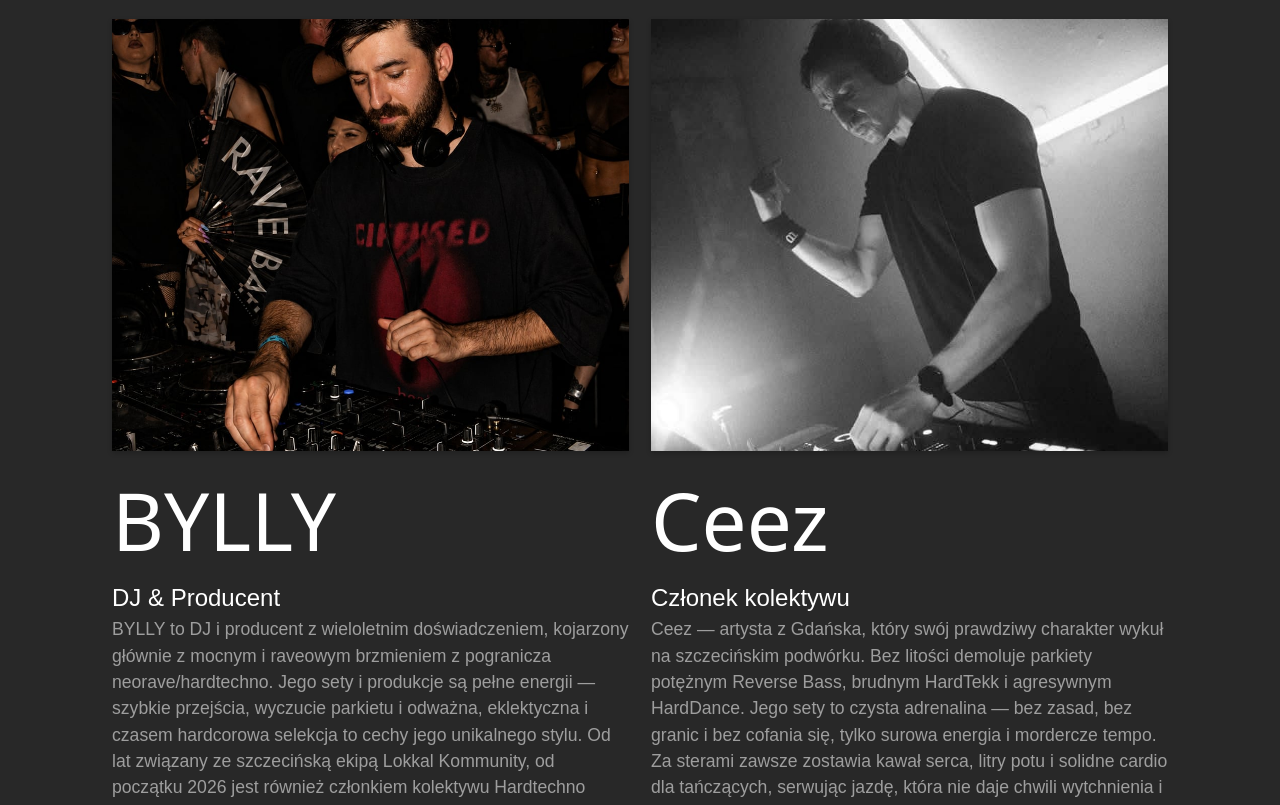
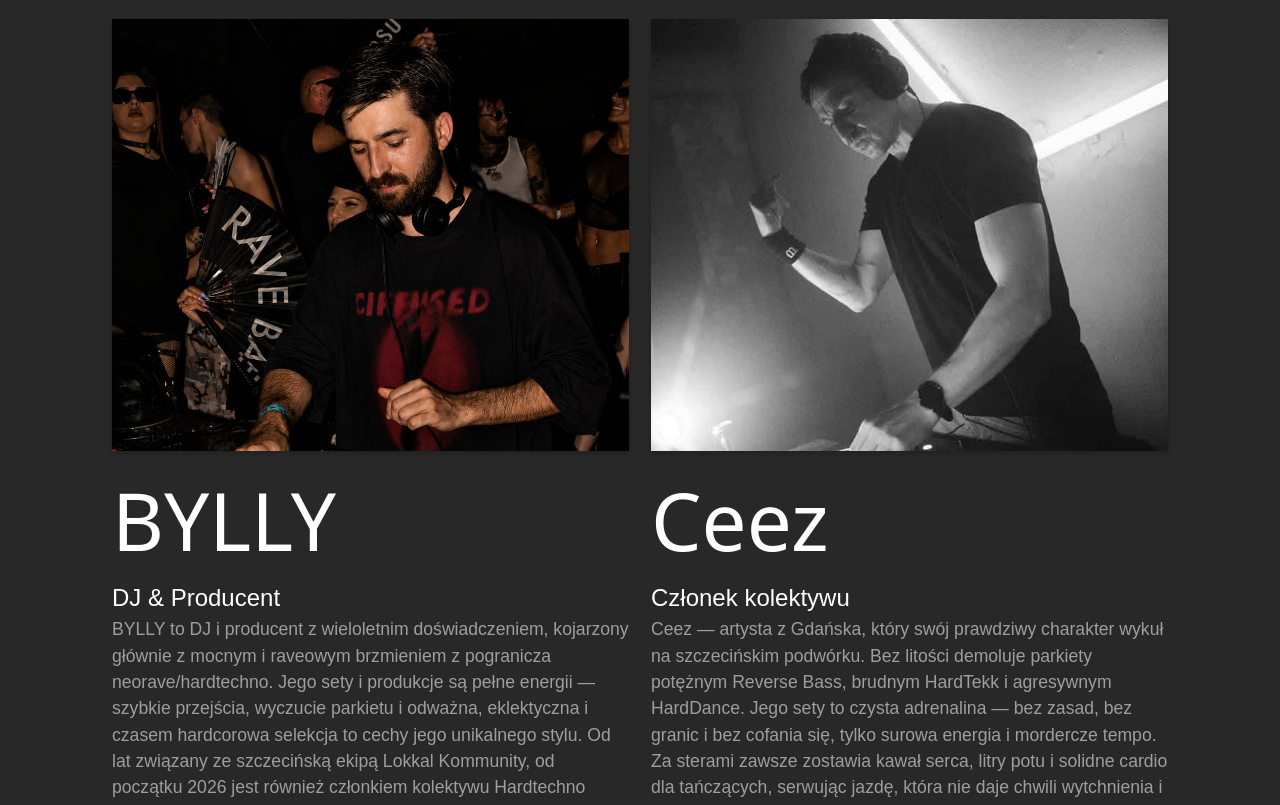
Before and after one commit to maciekkub3/webrevolution, a plain HTML site: page index.html in a window 1280 px wide. Shown: the part 4340-5145 px from the top of the page. Drawn offline with nearby package versions, Linux system fonts and the light colour scheme; animation ran at ten frames a second; a script that the page names is missing.

Commit message:
Update image positions for BYLLY and Ceez

```diff
--- a/index.html
+++ b/index.html
@@ -289,7 +289,7 @@ margin: 0rem !important;
                   </div>
                 </div>
                 <div class="dj">
-                  <div class="img100"><img src="images/bylly.jpg" loading="lazy" sizes="100vw" alt="BYLLY DJ" class="dj_image bylly_image"></div>
+                  <div class="img100"><img src="images/bylly.jpg" loading="lazy" sizes="100vw" alt="BYLLY DJ" class="dj_image bylly_image" style="object-position: 50% 30%;"></div>
                   <div class="dj_name bylly">BYLLY</div>
                   <p class="text-color-primary">DJ &amp; Producent</p>
                   <p class="text-color-secondary dj_description">BYLLY to DJ i producent z wieloletnim doświadczeniem, kojarzony głównie z mocnym i raveowym brzmieniem z pogranicza neorave/hardtechno. Jego sety i produkcje są pełne energii — szybkie przejścia, wyczucie parkietu i odważna, eklektyczna i czasem hardcorowa selekcja to cechy jego unikalnego stylu. Od lat związany ze szczecińską ekipą Lokkal Kommunity, od początku 2026 jest również członkiem kolektywu Hardtechno Revolution. Grał u boku takich tuzów jak Oscar Mulero, Hector Oaks, Tham, Cancel, Shifted, DJ Hell, Lorenzo Raganzini, Parallx, Echoes of October, O.B.I. czy Kø:lab. Swoje tracki wydawał m.in. w Strikt, Gynoid Audio, Bipolar Disorder. Grał w berlińskim Tresorze, Griessmuehle, Arenie, Ohmie oraz największych polskich klubach techno.</p>
@@ -300,7 +300,7 @@ margin: 0rem !important;
                   </div>
                 </div>
                 <div class="dj">
-                  <div class="img100"><img src="images/ceez.jpg" loading="lazy" sizes="100vw" alt="Ceez DJ" class="dj_image ceez_image"></div>
+                  <div class="img100"><img src="images/ceez.jpg" loading="lazy" sizes="100vw" alt="Ceez DJ" class="dj_image ceez_image" style="object-position: 50% 30%;"></div>
                   <div class="dj_name ceez">Ceez</div>
                   <p class="text-color-primary">Członek kolektywu</p>
                   <p class="text-color-secondary dj_description">Ceez — artysta z Gdańska, który swój prawdziwy charakter wykuł na szczecińskim podwórku. Bez litości demoluje parkiety potężnym Reverse Bass, brudnym HardTekk i agresywnym HardDance. Jego sety to czysta adrenalina — bez zasad, bez granic i bez cofania się, tylko surowa energia i mordercze tempo. Za sterami zawsze zostawia kawał serca, litry potu i solidne cardio dla tańczących, serwując jazdę, która nie daje chwili wytchnienia i zostaje w głowie na długo po ostatnim uderzeniu.</p>
```
